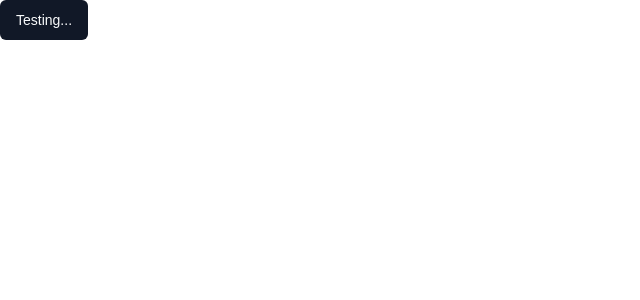
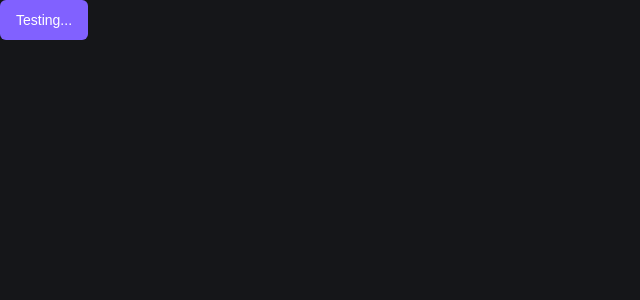
Before and after one commit to cajui54/Barbershop_FWS, a Next.js app: page / in a window 1280 px wide. Shown: the top 300 px of the page, without its empty margins (0-640 px from the left). Built offline with nearby package versions, Linux system fonts and the light colour scheme.

Commit message:
chore: add shadcn theme

```diff
--- a/app/globals.css
+++ b/app/globals.css
@@ -13,66 +13,47 @@
 }
 
 @layer base {
-  :root {
-    --background: 0 0% 100%;
-    --foreground: 224 71.4% 4.1%;
-    --card: 0 0% 100%;
-    --card-foreground: 224 71.4% 4.1%;
-    --popover: 0 0% 100%;
-    --popover-foreground: 224 71.4% 4.1%;
-    --primary: 220.9 39.3% 11%;
-    --primary-foreground: 210 20% 98%;
-    --secondary: 220 14.3% 95.9%;
-    --secondary-foreground: 220.9 39.3% 11%;
-    --muted: 220 14.3% 95.9%;
-    --muted-foreground: 220 8.9% 46.1%;
-    --accent: 220 14.3% 95.9%;
-    --accent-foreground: 220.9 39.3% 11%;
-    --destructive: 0 84.2% 60.2%;
-    --destructive-foreground: 210 20% 98%;
-    --border: 220 13% 91%;
-    --input: 220 13% 91%;
-    --ring: 224 71.4% 4.1%;
-    --chart-1: 12 76% 61%;
-    --chart-2: 173 58% 39%;
-    --chart-3: 197 37% 24%;
-    --chart-4: 43 74% 66%;
-    --chart-5: 27 87% 67%;
+  .dark {
+    --background: 225 9% 9%;
+    --foreground: 210 40% 98%;
+
+    --card: 228 9% 11%;
+    --card-foreground: 210 40% 98%;
+
+    --popover: 228 9% 11%;
+    --popover-foreground: 210 40% 98%;
+
+    --primary: 252 100% 69%;
+    --primary-foreground: 0 0% 100%;
+
+    --secondary: 228 6% 16%;
+    --secondary-foreground: 210 40% 98%;
+
+    --muted: 228 6% 16%;
+    --muted-foreground: 215 20.2% 65.1%;
+
+    --accent: 228 6% 16%;
+    --accent-foreground: 210 40% 98%;
+
+    --destructive: 0 84% 60%;
+    --destructive-foreground: 210 40% 98%;
+
+    --border: 228 6% 16%;
+    --input: 228 6% 16%;
+    --ring: 212.7 26.8% 83.9%;
+
     --radius: 0.5rem;
-  }
-  .dark {
-    --background: 224 71.4% 4.1%;
-    --foreground: 210 20% 98%;
-    --card: 224 71.4% 4.1%;
-    --card-foreground: 210 20% 98%;
-    --popover: 224 71.4% 4.1%;
-    --popover-foreground: 210 20% 98%;
-    --primary: 210 20% 98%;
-    --primary-foreground: 220.9 39.3% 11%;
-    --secondary: 215 27.9% 16.9%;
-    --secondary-foreground: 210 20% 98%;
-    --muted: 215 27.9% 16.9%;
-    --muted-foreground: 217.9 10.6% 64.9%;
-    --accent: 215 27.9% 16.9%;
-    --accent-foreground: 210 20% 98%;
-    --destructive: 0 62.8% 30.6%;
-    --destructive-foreground: 210 20% 98%;
-    --border: 215 27.9% 16.9%;
-    --input: 215 27.9% 16.9%;
-    --ring: 216 12.2% 83.9%;
-    --chart-1: 220 70% 50%;
-    --chart-2: 160 60% 45%;
-    --chart-3: 30 80% 55%;
-    --chart-4: 280 65% 60%;
-    --chart-5: 340 75% 55%;
   }
 }
 
 @layer base {
   * {
-    @apply border-border;
+    @apply border-border antialiased;
+  }
+  html {
+    @apply h-full;
   }
   body {
-    @apply bg-background text-foreground;
+    @apply h-full bg-background text-foreground;
   }
 }
--- a/app/layout.tsx
+++ b/app/layout.tsx
@@ -1,35 +1,35 @@
-import type { Metadata } from "next";
-import localFont from "next/font/local";
-import "./globals.css";
+import type { Metadata } from 'next'
+import localFont from 'next/font/local'
+import './globals.css'
 
 const geistSans = localFont({
-  src: "./fonts/GeistVF.woff",
-  variable: "--font-geist-sans",
-  weight: "100 900",
-});
+  src: './fonts/GeistVF.woff',
+  variable: '--font-geist-sans',
+  weight: '100 900',
+})
 const geistMono = localFont({
-  src: "./fonts/GeistMonoVF.woff",
-  variable: "--font-geist-mono",
-  weight: "100 900",
-});
+  src: './fonts/GeistMonoVF.woff',
+  variable: '--font-geist-mono',
+  weight: '100 900',
+})
 
 export const metadata: Metadata = {
-  title: "Create Next App",
-  description: "Generated by create next app",
-};
+  title: 'Create Next App',
+  description: 'Generated by create next app',
+}
 
 export default function RootLayout({
   children,
 }: Readonly<{
-  children: React.ReactNode;
+  children: React.ReactNode
 }>) {
   return (
-    <html lang="en">
+    <html lang="en" className="dark">
       <body
         className={`${geistSans.variable} ${geistMono.variable} antialiased`}
       >
         {children}
       </body>
     </html>
-  );
+  )
 }
--- a/app/page.tsx
+++ b/app/page.tsx
@@ -1,4 +1,3 @@
-import Image from 'next/image'
 import { Button } from './_components/ui/button'
 
 export default function Home() {
```
